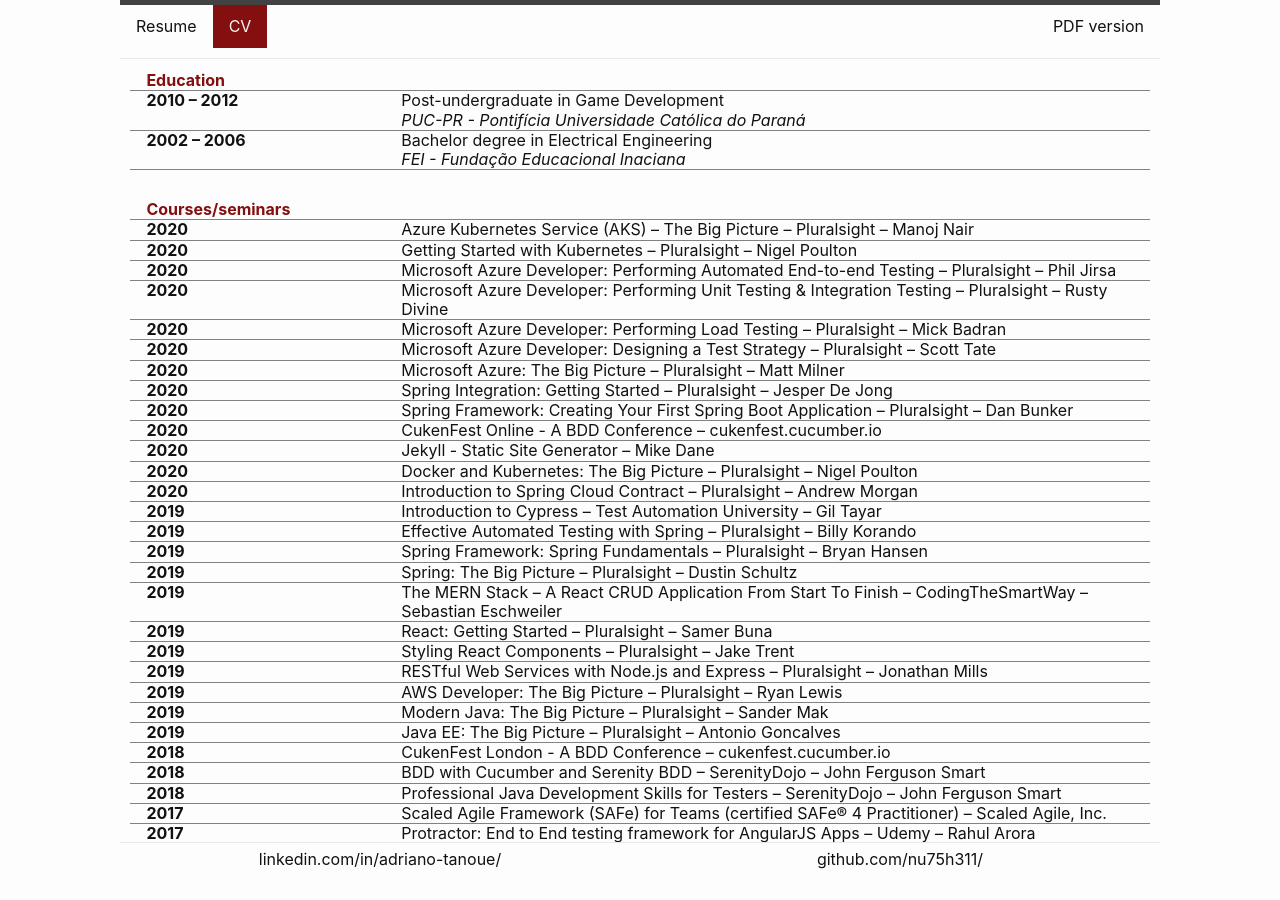
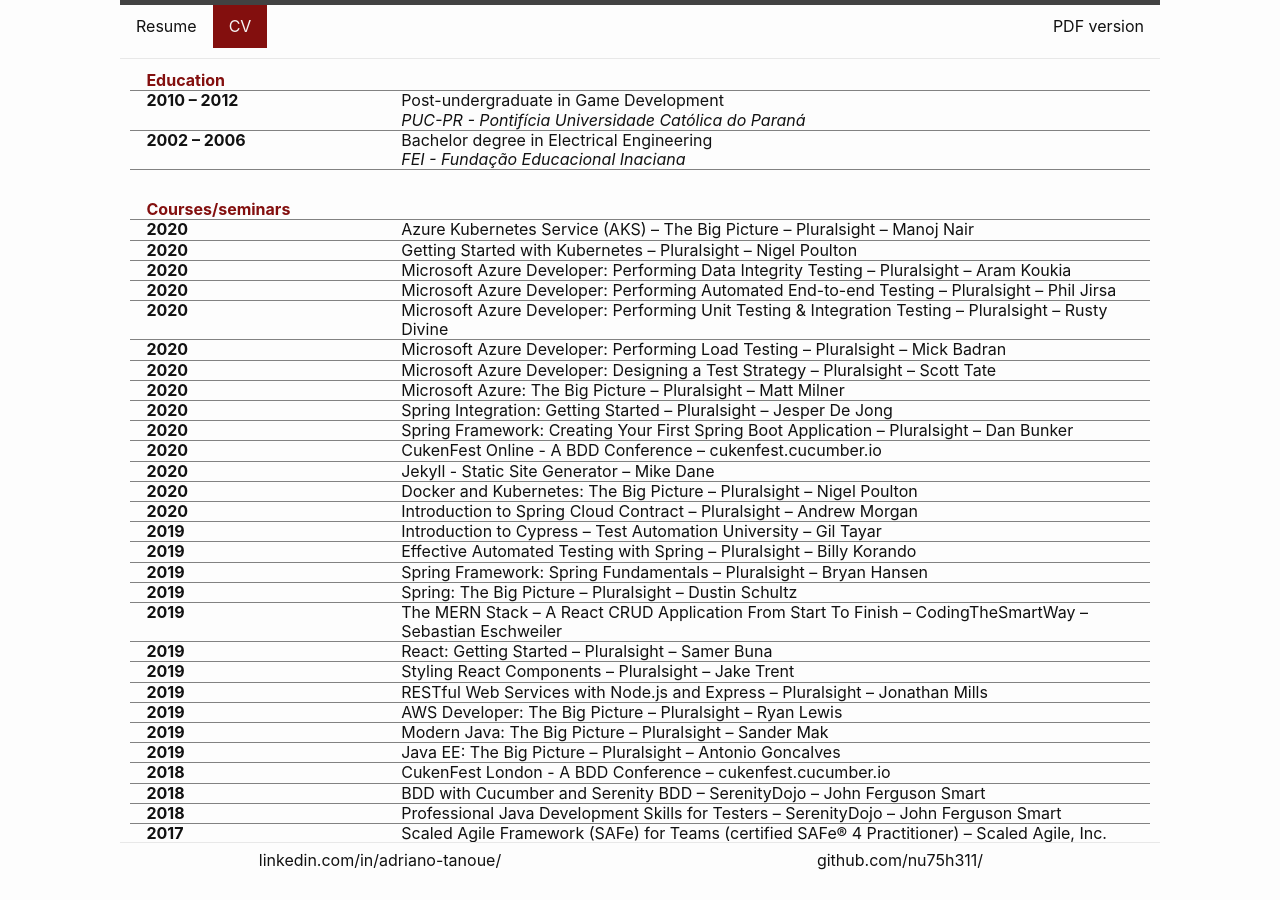
Before and after one commit to nu75h311/nu75h311.github.io, a Jekyll site: the page built from cv.md, in a window 1280 px wide and 900 px high, scrolled down 387 px. Built offline with Jekyll 4.4.1, drawn with Linux system fonts in a browser that asks for light colours.

Commit message:
added a course; updated pdfs

```diff
--- a/_data/education.json
+++ b/_data/education.json
@@ -24,6 +24,11 @@
         {
             "name": "Getting Started with Kubernetes",
             "institution": "Pluralsight – Nigel Poulton",
+            "period": "2020"
+        },
+        {
+            "name": "Microsoft Azure Developer: Performing Data Integrity Testing",
+            "institution": "Pluralsight – Aram Koukia",
             "period": "2020"
         },
         {
```
Also changed, not shown: 2 other files.
